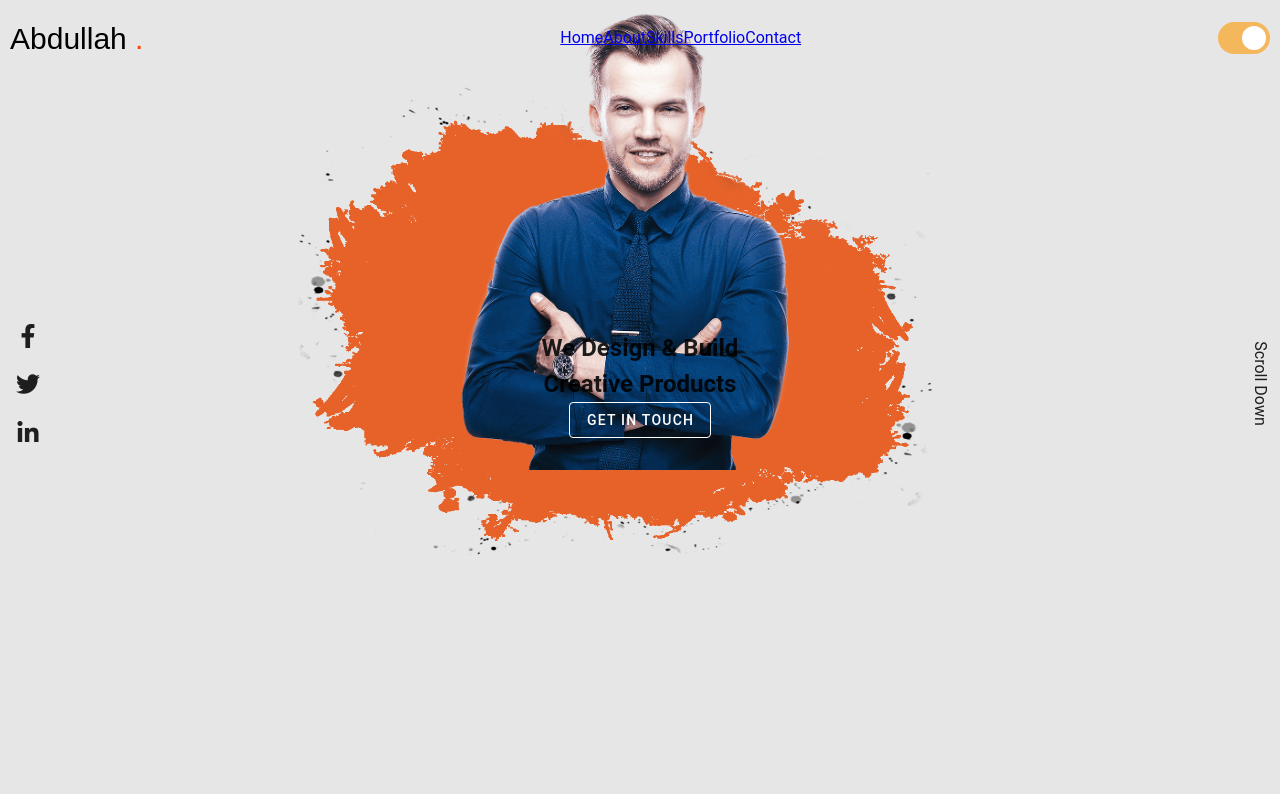
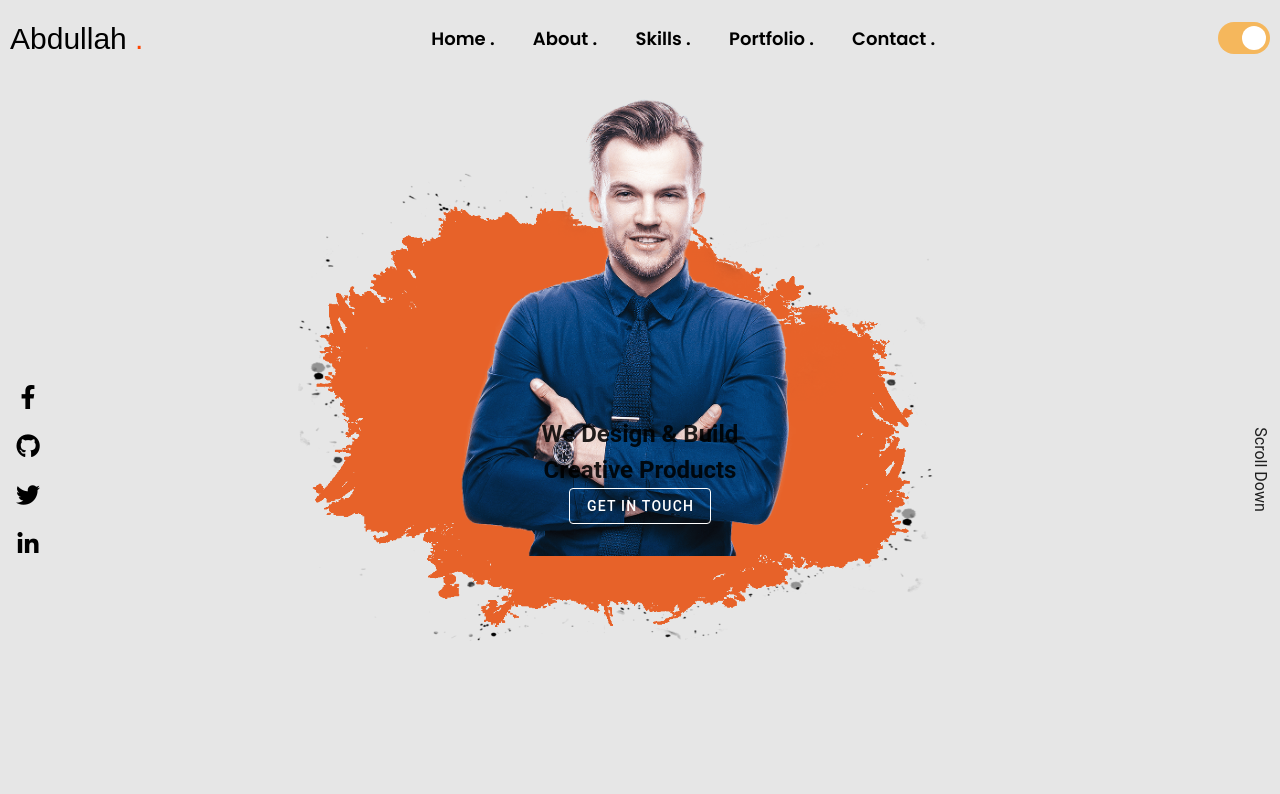
Before and after one commit to muhammmadaj12/Portfolio, a Vue app: page / in a window 1280 px wide. Shown: the top 794 px of the page. Built offline with nearby package versions, Linux system fonts and the light colour scheme; a web font is replaced by a local one.

Commit message:
Portfolio Half Done2 again1

```diff
--- a/index.html
+++ b/index.html
@@ -9,6 +9,11 @@
   <link rel="preconnect" href="https://fonts.googleapis.com">
   <link rel="preconnect" href="https://fonts.gstatic.com" crossorigin>
   <link href="https://fonts.googleapis.com/css2?family=Saira+Stencil+One&display=swap" rel="stylesheet">
+
+  <link rel="preconnect" href="https://fonts.googleapis.com">
+<link rel="preconnect" href="https://fonts.gstatic.com" crossorigin>
+<link href="https://fonts.googleapis.com/css2?family=Poppins:wght@600&display=swap" rel="stylesheet">
+
   <link rel="stylesheet" href="https://cdnjs.cloudflare.com/ajax/libs/font-awesome/6.4.2/css/all.min.css" integrity="sha512-z3gLpd7yknf1YoNbCzqRKc4qyor8gaKU1qmn+CShxbuBusANI9QpRohGBreCFkKxLhei6S9CQXFEbbKuqLg0DA==" crossorigin="anonymous" referrerpolicy="no-referrer" />
 </head>
 
--- a/src/layouts/default/View.vue
+++ b/src/layouts/default/View.vue
@@ -6,11 +6,15 @@
         <h2><a href="#">Abdullah <span style="color: orangered;">.</span></a></h2>
       </div>
       <div class="centerSectionClass">
-          <a href="#home">Home</a>
-          <a href="#about" @click="scrollToAbout">About</a>
-          <a href="#skills">Skills</a>
-          <a href="#portfolio">Portfolio</a>
-          <a href="#contact">Contact</a>
+          <div> <a href="#home">Home . </a> </div>
+          <div> <a href="#about" @click="scrollToAbout">About .</a> </div>
+          <div>  <a href="#skills" @click="scrollToSkills">Skills .</a> </div>
+          <div> <a href="#portfolio"  @click="scrollToPortfolio">Portfolio .</a> </div>
+          <div> <a href="#contact" @click="scrollToContact">Contact .</a> </div>
+          <!-- <a href="#about" @click="scrollToAbout">About .</a>
+          <a href="#skills" @click="scrollToSkills">Skills .</a>
+          <a href="#portfolio"  @click="scrollToPortfolio">Portfolio .</a>
+          <a href="#contact" @click="scrollToContact">Contact .</a> -->
         </div>
         <div class="rightSectionClass">
           <v-switch v-model="darkMode" hide-details inset :color="switchColor"></v-switch>
@@ -40,6 +44,27 @@ const scrollToAbout = () => {
   }
 };
 
+const scrollToPortfolio = () => {
+  const portfolioSection = document.getElementById('portfolio');
+  if (portfolioSection) {
+    portfolioSection.scrollIntoView({ behavior: 'smooth' });
+  }
+};
+
+const scrollToSkills = () => {
+  const skillsSection = document.getElementById('skills');
+  if (skillsSection) {
+    skillsSection.scrollIntoView({ behavior: 'smooth' });
+  }
+};
+
+const scrollToContact = () => {
+  const contactSection = document.getElementById('contact');
+  if (contactSection) {
+    contactSection.scrollIntoView({ behavior: 'smooth' });
+  }
+};
+
 const computedHeaderStyle = computed(() => {
   return {
     display: 'flex',
@@ -65,12 +90,16 @@ const switchColor = computed(() => {
 </script>
 
 <style>
-#header {
-    position: fixed;
-    top: 0;
-    width: 100%;
-    z-index: 1000; /* This is optional, it ensures that the header is displayed on top of other content */
-  }
+.header {
+  display: flex;
+  justify-content: space-between;
+  align-items: center;
+  padding: 10px;
+  color: white;
+  position: sticky;  /* Make the header sticky */
+  top: 0;            /* Stick it to the top of the viewport */
+  z-index: 1000; /* This is optional, it ensures that the header is displayed on top of other content */
+}
 .logo {
   max-height: 40px;
 }
@@ -87,6 +116,7 @@ const switchColor = computed(() => {
 }
 
 .left-section {
+  flex-basis: 11%;
   display: flex;
   align-items: center;
 }
@@ -110,6 +140,20 @@ const switchColor = computed(() => {
   justify-content: center;
 }
 
+.centerSectionClass {
+    flex-basis: 40%;
+    display: flex;
+    justify-content: space-between;
+}
+
+.centerSectionClass a{
+  flex-basis: 40%;
+  text-decoration: none;
+  color: #000;
+  font-family: 'Poppins', sans-serif;
+  font-size: 18px;
+}
+
 .dark-mode .left-section h2 a {
   color: white;
 }
--- a/src/sections/Banner.vue
+++ b/src/sections/Banner.vue
@@ -1,12 +1,23 @@
 <template>
     <v-container fluid id="hero" class="hero-section hide-in-preloading">
         <v-row class="align-center justify-center text-center" style="height: 95vh; position: relative; z-index: 1;">
-                <v-col cols="2" class="text-start">
+            <v-col cols="2" class="text-start ban-icons">
+                <a href="https://www.facebook.com/profile.php?id=100010575342962">
                     <v-icon class="fab fa-facebook-f"></v-icon>
+                </a>
                 <br /><br />
+                <a href="https://github.com/muhammmadaj12">
+                    <v-icon class="fab fa-github"></v-icon>
+                </a>
+                <br /><br />
+                <a href="https://twitter.com/buttgreat543">
                     <v-icon class="fab fa-twitter"></v-icon>
+                </a>
                 <br /><br />
-                    <v-icon class="fab fa-linkedin-in"></v-icon><br>
+                <a href="www.linkedin.com/in/muhammadabdullah-butt-9579591b6">
+                    <v-icon class="fab fa-linkedin-in"></v-icon>
+                </a>
+                <br />
             </v-col>
 
             <v-col cols="8" class="text-center">
@@ -15,13 +26,14 @@
                     <br />
                     Creative Products
                 </h2>
-                    <v-btn class="hero__text__btn w-btn w-btn--s2 w-btn--outline-light" variant="outlined" :color="darkMode ? 'orange' : 'white'">
+                <v-btn class="hero__text__btn w-btn w-btn--s2 w-btn--outline-light" variant="outlined"
+                    :color="darkMode ? 'orange' : 'white'">
                     Get In Touch
                 </v-btn>
             </v-col>
 
             <v-col cols="2" class="text-end align-end">
-                    <button text href="#about"  class="rotate-button ">Scroll Down</button>
+                <button text href="#about" class="rotate-button ">Scroll Down</button>
             </v-col>
 
             <!-- Code for the hero image -->
@@ -114,8 +126,13 @@ export default {
 .dark-mode .fab {
     color: white !important;
 }
+
 .rotate-button {
     transform: rotate(90deg);
     padding-bottom: 40%;
 }
+.ban-icons a{
+    text-decoration: none;
+    color: #000 ;
+}
 </style>
--- a/src/sections/Contact.vue
+++ b/src/sections/Contact.vue
@@ -1,6 +1,6 @@
 <template>
   <transition name="fade">
-    <v-container v-if="showComponent" class="fade-container">
+    <v-container id="contact" v-if="showComponent" class="fade-container">
    <div class="contact__text">
      <div class="text-box-inline">
        <span class="subtitle" style="top: 5px; opacity: 1; visibility: inherit">contact</span>
@@ -163,4 +163,7 @@ export default {
   opacity: 0;
 }
 
+.contact__info{
+  background-color: transparent !important;
+}
 </style>
--- a/src/sections/SkillsExpereince.vue
+++ b/src/sections/SkillsExpereince.vue
@@ -1,5 +1,5 @@
 <template>
-  <v-container>
+  <v-container id="skills">
     <div style="padding: 6% 5%">
             <v-row>
                 <v-col col="12" lg="6" md="12" sm="12" class="section-content">
```
Also changed, not shown: src/assets/blob-shape.png. Lines whose indentation alone changed are shown as unchanged.
